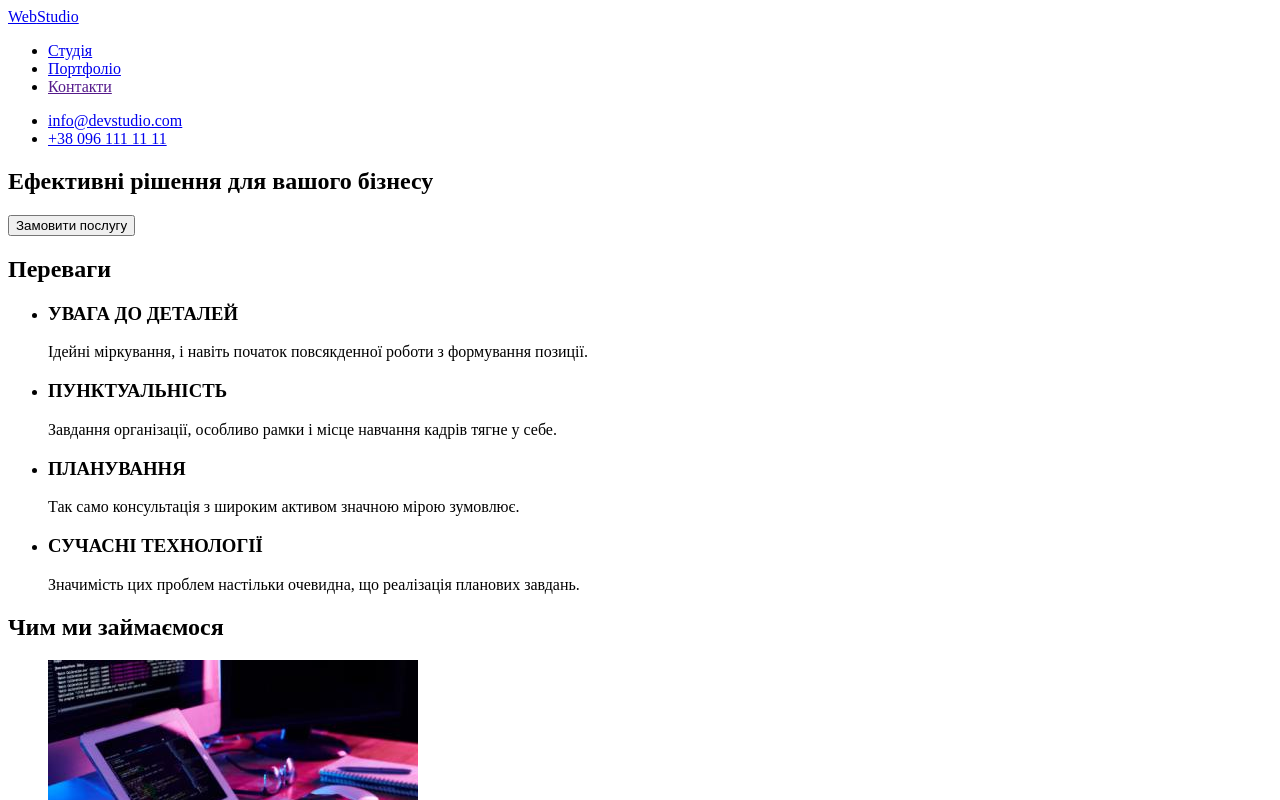
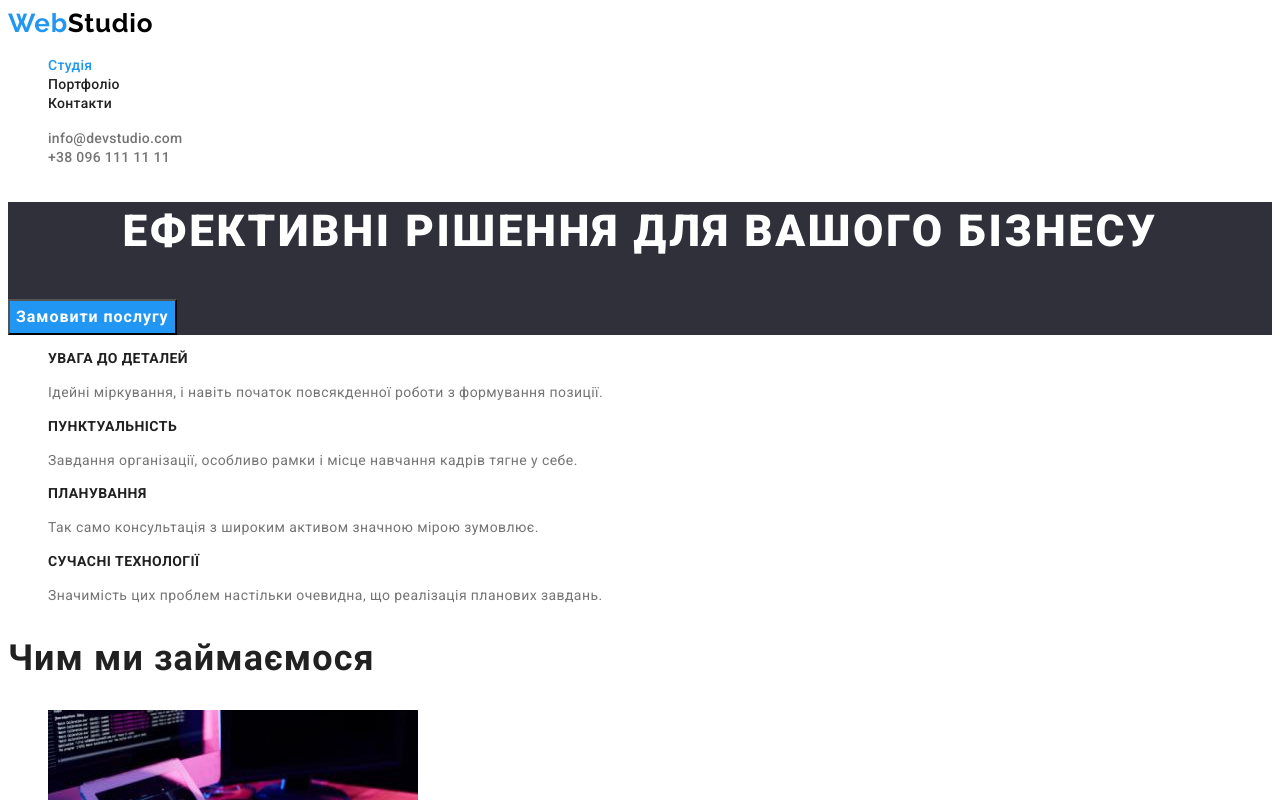
Before and after one commit to ruudyaa/goit-markup-hw-02, a plain HTML site: page index.html in a window 1280 px wide. Shown: the top 800 px of the page. Drawn offline with Linux system fonts and the light colour scheme.

Commit message:
Add styles to pages.

```diff
--- a/css/styles.css
+++ b/css/styles.css
@@ -0,0 +1,237 @@
+:root {
+  --primary-heading-color: #212121;
+  --secondary-heading-color: #ffffff;
+  --first-link-color: #212121;
+  --second-link-color: #757575;
+  --main-text-color: #757575;
+  --btn-text-color: #ffffff;
+  --btn-background-color: #f5f4fa;
+  --accent-color: #2196f3;
+  --dark-background-color: #2f303a;
+  --light-background-color: #ffffff;
+}
+
+body {
+  font-family: "Roboto", sans-serif;
+  background-color: #ffffff;
+  font-weight: 400;
+}
+
+.link {
+  text-decoration: none;
+}
+
+.list {
+  list-style: none;
+}
+
+.title {
+  font-weight: 700;
+  font-size: 36px;
+  line-height: 1.16;
+  letter-spacing: 0.03em;
+  color: var(--primary-heading-color);
+}
+
+.logo {
+  font-family: "Raleway", sans-serif;
+  font-weight: 700;
+  font-size: 26px;
+  line-height: 1.19;
+  letter-spacing: 0.03em;
+}
+
+.visually-hidden {
+  position: absolute;
+  width: 1px;
+  height: 1px;
+  margin: -1px;
+  border: 0;
+  padding: 0;
+  white-space: nowrap;
+  overflow: hidden;
+}
+
+/* -----------HEADER----------- */
+
+.header-logo {
+  font-family: "Raleway", sans-serif;
+  font-weight: 700;
+  font-size: 26px;
+  line-height: 1.19;
+  letter-spacing: 0.03em;
+  color: #000000;
+}
+
+.logo-text {
+  color: var(--accent-color);
+}
+
+.header-link {
+  font-weight: 500;
+  font-size: 14px;
+  line-height: 1.14;
+  letter-spacing: 0.02em;
+  color: var(--first-link-color);
+}
+.header-link:hover,
+.header-link:focus,
+.active {
+  color: var(--accent-color);
+}
+
+.header-contact {
+  font-weight: 500;
+  font-size: 14px;
+  line-height: 1.14;
+  letter-spacing: 0.02em;
+  color: var(--second-link-color);
+}
+
+.header-contact:hover,
+.header-contact:focus {
+  color: var(--accent-color);
+}
+
+/* -----------HERO----------- */
+.hero {
+  background-color: var(--dark-background-color);
+}
+
+.hero-title {
+  font-weight: 900;
+  font-size: 44px;
+  line-height: 1.36;
+  letter-spacing: 0.06em;
+  text-align: center;
+  text-transform: uppercase;
+  color: var(--secondary-heading-color);
+}
+
+.hero-btn {
+  font-family: inherit;
+  font-weight: 700;
+  font-size: 16px;
+  line-height: 1.87;
+  letter-spacing: 0.06em;
+  color: var(--btn-text-color);
+  background-color: var(--accent-color);
+}
+
+.hero-btn:hover,
+.hero-btn:focus {
+  background-color: #188ce8;
+}
+
+/* -----------BENEFITS----------- */
+.benefits-subtitle {
+  font-weight: 700;
+  font-size: 14px;
+  line-height: 1.14;
+  letter-spacing: 0.03em;
+  text-transform: uppercase;
+  color: var(--primary-heading-color);
+}
+
+.benefits-text {
+  font-size: 14px;
+  line-height: 1.71;
+  letter-spacing: 0.03em;
+  color: var(--main-text-color);
+}
+
+/* -----------PRODUCTS----------- */
+
+.products-title {
+  font-weight: 700;
+  font-size: 36px;
+  line-height: 1.16;
+  letter-spacing: 0.03em;
+  color: var(--primary-heading-color);
+}
+
+/* -----------TEAM----------- */
+.team {
+  background-color: #f5f4fa;
+}
+
+.team-items {
+  background: var(--light-background-color);
+}
+
+.team-caption {
+  font-weight: 500;
+  font-size: 16px;
+  line-height: 1.18;
+  letter-spacing: 0.03em;
+  text-align: center;
+  color: var(--primary-heading-color);
+}
+
+.team-position {
+  font-size: 16px;
+  line-height: 1.18;
+  letter-spacing: 0.03em;
+  text-align: center;
+  color: var(--main-text-color);
+}
+
+/* -----------FOOTER----------- */
+
+.footer {
+  background-color: var(--dark-background-color);
+}
+.footer-logo {
+  color: #ffffff;
+}
+
+.footer-links {
+  font-style: normal;
+  font-size: 14px;
+  line-height: 1.71;
+  letter-spacing: 0.03em;
+  color: rgba(255, 255, 255, 0.6);
+}
+
+.footer-links:hover,
+.footer-links:focus {
+  color: var(--accent-color);
+}
+
+.footer-address {
+  color: #ffffff;
+}
+
+/* -----------WORKS----------- */
+
+.works-btn {
+  font-weight: 500;
+  font-size: 16px;
+  line-height: 1.62;
+  letter-spacing: 0.03em;
+  color: #212121;
+  background-color: var(btn-background-color);
+}
+
+.works-btn:hover,
+.works-btn:focus,
+.current {
+  color: var(--btn-text-color);
+  background-color: var(--accent-color);
+}
+
+.works-title {
+  font-weight: 700;
+  font-size: 18px;
+  line-height: 2;
+  letter-spacing: 0.06em;
+  color: var(--primary-heading-color);
+}
+.works-caption {
+  font-size: 16px;
+  line-height: 1.87;
+  letter-spacing: 0.03em;
+  color: var(--main-text-color);
+}
+
+/* ----------- ----------- */
--- a/index.html
+++ b/index.html
@@ -6,24 +6,32 @@
     <meta name="viewport" content="width=device-width, initial-scale=1.0" />
     <meta name="description" content="WebStudio - студія веб-розробки." />
     <title>WebStudio</title>
+    <link rel="preconnect" href="https://fonts.googleapis.com" />
+    <link rel="preconnect" href="https://fonts.gstatic.com" crossorigin />
+    <link
+      href="https://fonts.googleapis.com/css2?family=Raleway:wght@700&family=Roboto:wght@400;500;700;900&display=swap"
+      rel="stylesheet"
+    />
     <link rel="stylesheet" href="./css/styles.css" />
   </head>
 
   <body>
     <header class="header">
-      <a href="./index.html" lang="en" class="header-logo"
+      <a href="./index.html" lang="en" class="header-logo logo link"
         ><span class="logo-text">Web</span>Studio</a
       >
       <nav class="header-nav">
-        <ul>
-          <li><a href="./index.html" class="header-link link">Студія</a></li>
+        <ul class="header-list list">
+          <li>
+            <a href="./index.html" class="header-link link active">Студія</a>
+          </li>
           <li>
             <a href="./portfolio.html" class="header-link link">Портфоліо</a>
           </li>
           <li><a href="" class="header-link link">Контакти</a></li>
         </ul>
       </nav>
-      <ul class="header-contacts link">
+      <ul class="header-contacts list link">
         <li class="header-items">
           <a href="mailto:info@devstudio.com" class="header-contact link"
             >info@devstudio.com</a
@@ -39,7 +47,7 @@
 
     <main>
       <section class="hero">
-        <h1 class="hero-title title">Ефективні рішення для вашого бізнесу</h1>
+        <h1 class="hero-title">Ефективні рішення для вашого бізнесу</h1>
         <button type="button" class="hero-btn btn">Замовити послугу</button>
       </section>
 
@@ -77,7 +85,7 @@
       </section>
 
       <section class="products">
-        <h2 class="products title">Чим ми займаємося</h2>
+        <h2 class="products-title title">Чим ми займаємося</h2>
         <ul class="products-list list">
           <li class="products-items">
             <img
@@ -154,7 +162,7 @@
     </main>
 
     <footer class="footer">
-      <a href="./index.html" lang="en"
+      <a href="./index.html" lang="en" class="footer-logo logo link"
         ><span class="logo-text">Web</span>Studio</a
       >
       <address class="footer-address">
```
Also changed, not shown: portfolio.html (+15 -7 lines).
